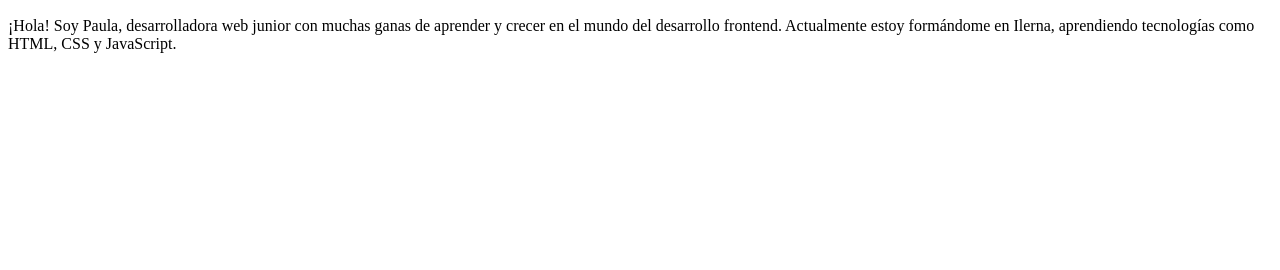
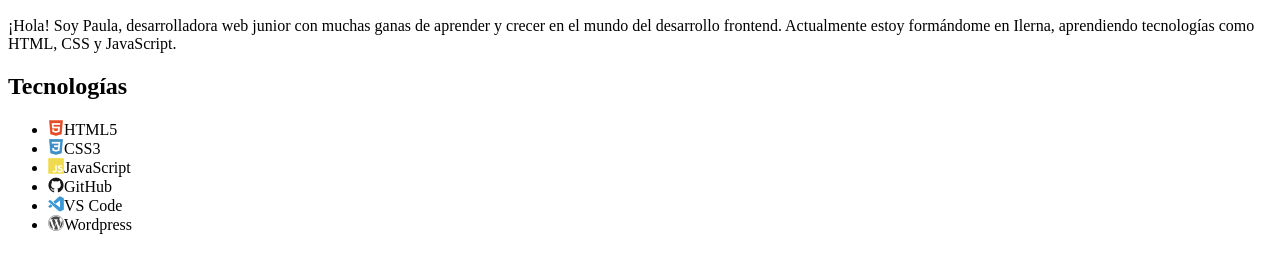
Before and after one commit to paula-gi/portfolio, a plain HTML site: page index.html in a window 1280 px wide. Shown: the part 252-522 px from the top of the page. Drawn offline with nearby package versions, Linux system fonts and the light colour scheme.

Commit message:
feat: add Technologies section with icons

```diff
--- a/index.html
+++ b/index.html
@@ -43,3 +43,15 @@
       ¡Hola! Soy Paula, desarrolladora web junior con muchas ganas de aprender y crecer en el mundo del desarrollo frontend. Actualmente estoy formándome en Ilerna, aprendiendo tecnologías como HTML, CSS y JavaScript.
     </p>
   </section>
+
+  <section id="technologies">
+  <h2>Tecnologías</h2>
+  <ul class="tech-icons">
+    <li><i class="devicon-html5-plain colored"></i><span>HTML5</span></li>
+    <li><i class="devicon-css3-plain colored"></i><span>CSS3</span></li>
+    <li><i class="devicon-javascript-plain colored"></i><span>JavaScript</span></li>
+    <li><i class="devicon-github-original colored"></i><span>GitHub</span></li>
+    <li><i class="devicon-vscode-plain colored"></i><span>VS Code</span></li>
+    <li><i class="devicon-wordpress-plain colored"></i><span>Wordpress</span></li>
+  </ul>
+</section>
```
